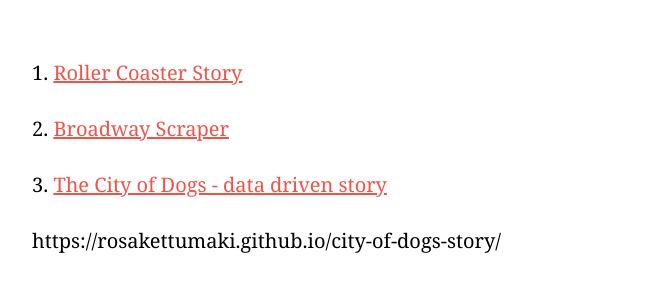
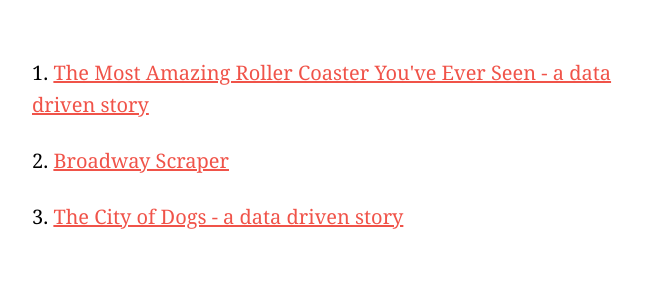
Before and after one commit to rosakettumaki/portfolio-website, a plain HTML site: page index.html in a window 1280 px wide. Shown: the part 386-678 px from the top of the page, without its empty margins (288-957 px from the left). Drawn offline with Linux system fonts and the light colour scheme.

Commit message:
Update index.html

```diff
--- a/index.html
+++ b/index.html
@@ -135,7 +135,7 @@
 
      <div class="content">
         <div class="byline">
-            <p> 1. <a href="https://rosakettumaki.github.io/roller_coaster_story/">Roller Coaster Story</a></p>
+            <p> 1. <a href="https://rosakettumaki.github.io/roller_coaster_story/">The Most Amazing Roller Coaster You've Ever Seen - a data driven story</a></p>
         </div>
 
       <div class="content">
@@ -146,14 +146,11 @@
 
       <div class="content">
         <div class="byline">
-            <p> 3. <a href="https://rosakettumaki.github.io/city-of-dogs-story/">The City of Dogs - data driven story</a></p>
+            <p> 3. <a href="https://rosakettumaki.github.io/city-of-dogs-story/">The City of Dogs - a data driven story</a></p>
         </div>
 
         <p>
 
-
-
-            https://rosakettumaki.github.io/city-of-dogs-story/
 
 </p>
     </div>
```
